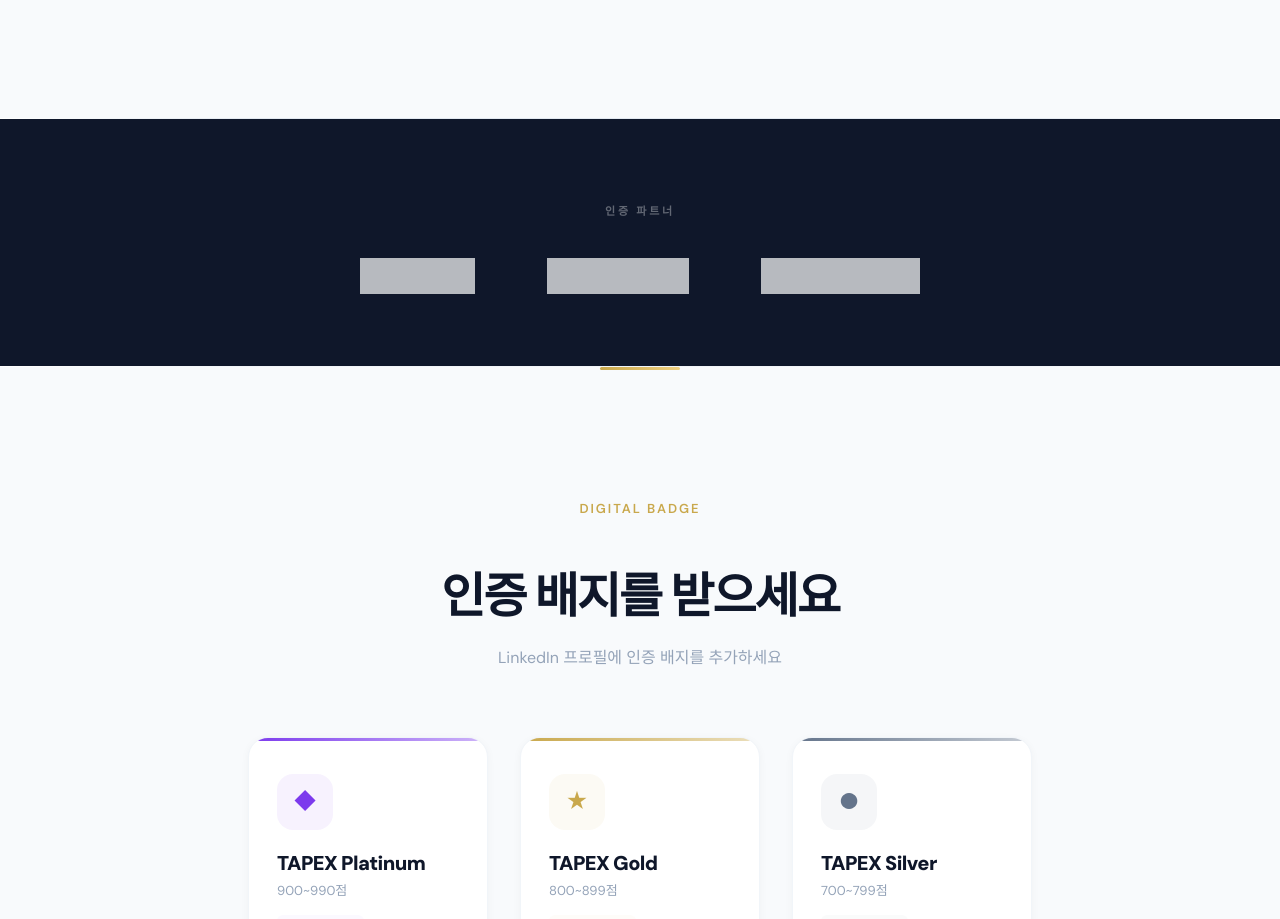
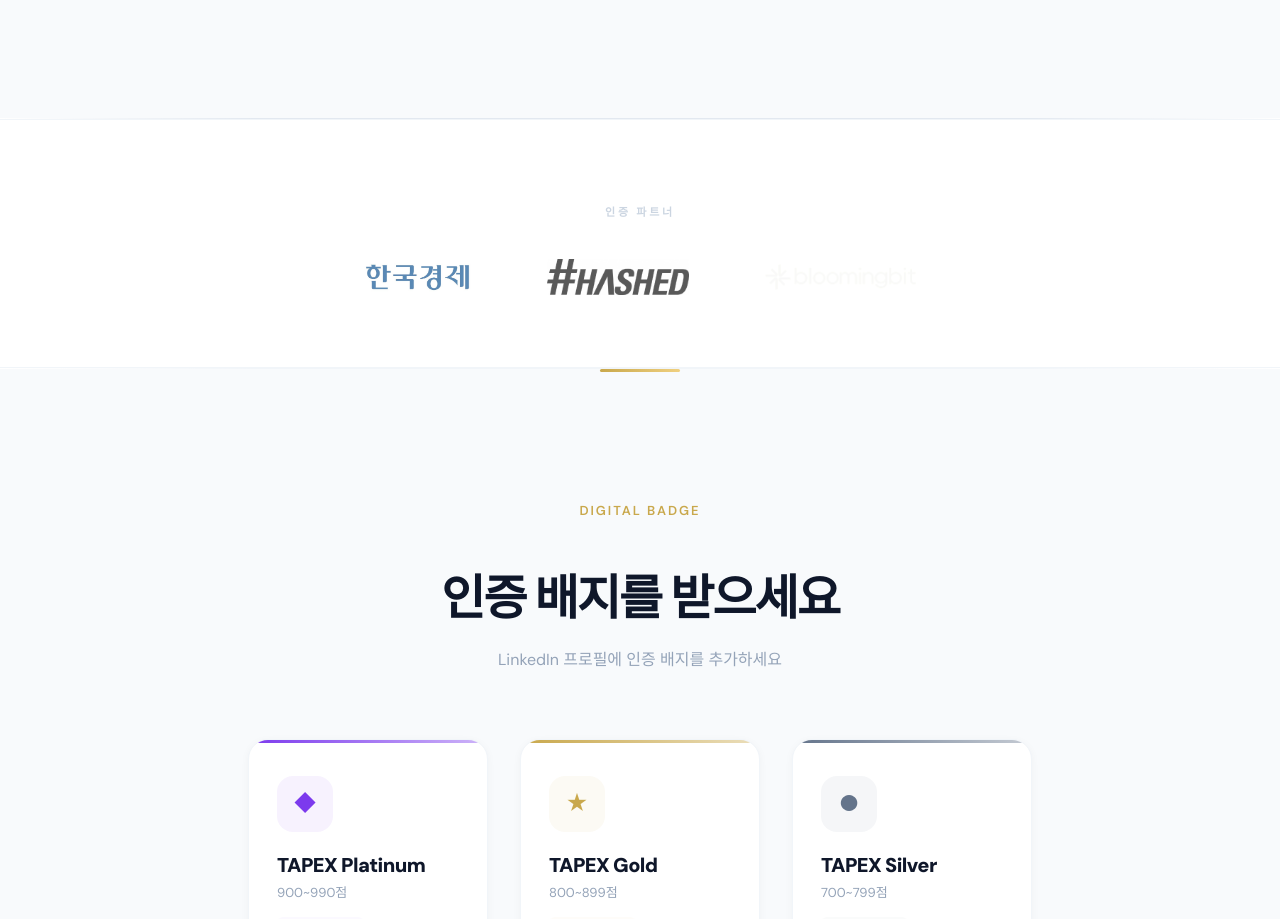
Before and after one commit to seojoonkim/tapex, a Next.js app: page / in a window 1280 px wide. Shown: the part 6123-7042 px from the top of the page. Built offline with nearby package versions, Linux system fonts and the light colour scheme.

Commit message:
fix: partner section white background, bloomingbit css invert

```diff
--- a/src/app/page.tsx
+++ b/src/app/page.tsx
@@ -1091,15 +1091,17 @@
   const isMobile = useIsMobile();
   return (
     <section style={{
-      background: '#0F172A',
+      background: '#fff',
       padding: isMobile ? '56px 20px' : '72px 48px',
+      borderTop: '1px solid #F1F5F9',
+      borderBottom: '1px solid #F1F5F9',
     }}>
       <div style={{ maxWidth: 1200, margin: '0 auto', textAlign: 'center' }}>
-        <p style={{ fontSize: 11, letterSpacing: '0.25em', color: 'rgba(255,255,255,0.35)', textTransform: 'uppercase' as const, marginBottom: 40, fontWeight: 600 }}>인증 파트너</p>
+        <p style={{ fontSize: 11, letterSpacing: '0.25em', color: '#CBD5E1', textTransform: 'uppercase' as const, marginBottom: 40, fontWeight: 600 }}>인증 파트너</p>
         <div style={{ display: 'flex', alignItems: 'center', justifyContent: 'center', gap: isMobile ? 40 : 72, flexWrap: 'wrap' }}>
-          <img src="/logos/hankook.jpg" alt="한국경제신문" style={{ height: 36, maxWidth: 160, objectFit: 'contain', filter: 'brightness(0) invert(1)', opacity: 0.7 }} />
-          <img src="/logos/hashed.jpg" alt="HASHED" style={{ height: 36, maxWidth: 160, objectFit: 'contain', filter: 'brightness(0) invert(1)', opacity: 0.7 }} />
-          <img src="/logos/bloomingbit.jpg" alt="bloomingbit" style={{ height: 36, maxWidth: 160, objectFit: 'contain', filter: 'brightness(0) invert(1)', opacity: 0.7 }} />
+          <img src="/logos/hankook.jpg" alt="한국경제신문" style={{ height: 36, maxWidth: 160, objectFit: 'contain', opacity: 0.65 }} />
+          <img src="/logos/hashed.jpg" alt="HASHED" style={{ height: 36, maxWidth: 160, objectFit: 'contain', opacity: 0.65 }} />
+          <img src="/logos/bloomingbit.jpg" alt="bloomingbit" style={{ height: 36, maxWidth: 160, objectFit: 'contain', filter: 'invert(1)', opacity: 0.65 }} />
         </div>
       </div>
     </section>
```
